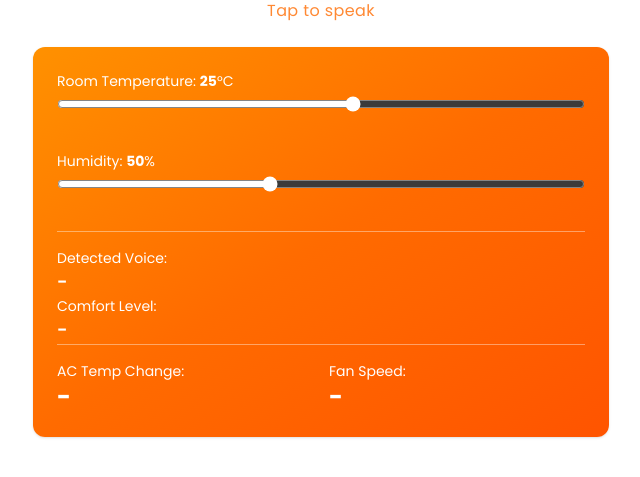
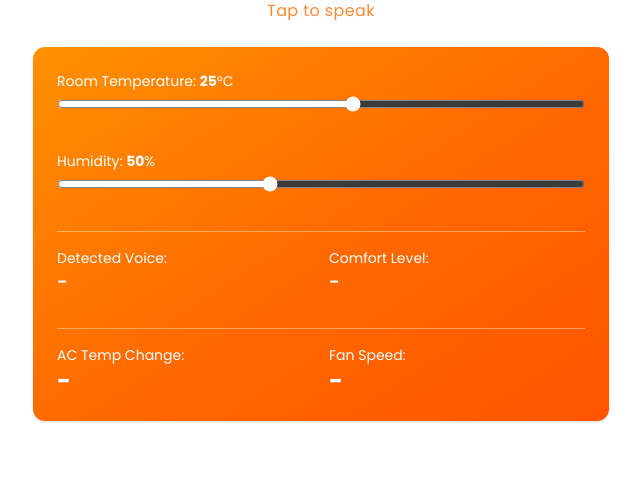
Before and after one commit to fadzleeai/acapp, a Flask app: page / in a window 1280 px wide. Shown: the part 361-838 px from the top of the page, without its empty margins (319-959 px from the left). After the commit the page ends 783 px from the top, so only its background shows below. Run offline with Flask 3, Linux system fonts and the light colour scheme; parts of the project's set-up code (start-up, migrations or seed data) failed here and were passed over; some libraries are stand-ins or nearby versions.

Commit message:
ui move to side

```diff
--- a/templates/index.html
+++ b/templates/index.html
@@ -49,14 +49,15 @@
     </div>
 
     <!-- Voice -->
-    <div class="border-t border-white/40 pt-4">
+    <div class="border-t border-white/40 pt-4 grid grid-cols-2 gap-4">
       <div>
         <p class="text-sm font-medium">Detected Voice:</p>
         <p id="voiceResult" class="text-lg font-semibold">-</p>
       </div>
       <div>
-      <p class="text-sm font-medium">Comfort Level:</p>
-      <p id="comfortLevel" class="text-lg font-semibold">-</p>
+        <p class="text-sm font-medium">Comfort Level:</p>
+        <p id="comfortLevel" class="text-lg font-semibold">-</p>
+      </div>
     </div>
 
     <!-- Output -->
--- a/transcription.txt
+++ b/transcription.txt
@@ -58,3 +58,4 @@ I'm freezing
 I am very
 I'm berne
 I am Bern
+gosh gosh it is so hot outside right
```
